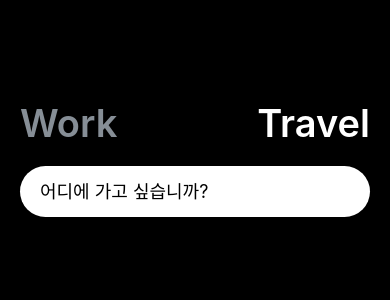
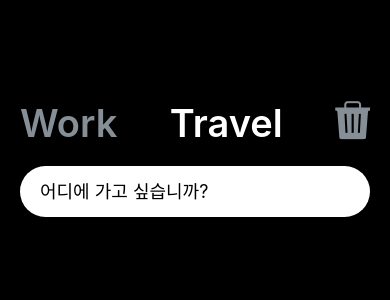
Before and after one commit to Largopie/react-native-basic-2, a React Native app: screen / in a window 390 px wide. Shown: the top 300 px of the page. Built offline with nearby package versions, Linux system fonts and the light colour scheme.

Commit message:
feat: 전체 삭제 기능 구현

```diff
--- a/App.js
+++ b/App.js
@@ -40,7 +40,6 @@ export default function App() {
 
   const loadToDo = async () => {
     const toDos = await AsyncStorage.getItem(TODOS_KEY);
-    console.log(JSON.parse(toDos));
     setToDos(toDos ? JSON.parse(toDos) : {});
   };
 
@@ -84,6 +83,8 @@ export default function App() {
     await saveToDo(newToDos);
   };
 
+  console.log(toDos);
+
   const deleteToDo = async (key) => {
     Alert.alert('Delete To Do', 'Are you Sure?', [
       { text: 'Cancel' },
@@ -109,12 +110,20 @@ export default function App() {
     setToDos(newToDos);
   };
 
+  const clearAll = () => {
+    Alert.alert('Clear All', 'Are You Sure?', [
+      {text: 'Cancel'},
+      {text: 'Clear', style: 'destructive', onPress: async () => {
+        await AsyncStorage.clear();
+        setToDos({});
+      }}
+    ])
+  }
+
   useEffect(() => {
     loadToDo();
     loadWorkingState();
   }, []);
-
-  console.log(toDos);
 
   return (
     <View style={styles.container}>
@@ -125,6 +134,11 @@ export default function App() {
         </TouchableOpacity>
         <TouchableOpacity onPress={() => travel(false)}>
           <Text style={{ ...styles.btnText, color: !working ? 'white' : theme.grey }}>Travel</Text>
+        </TouchableOpacity>
+        <TouchableOpacity hitSlop={10} onPress={clearAll}>
+          <Text>
+            <Fontisto name='trash' size={38} color={theme.grey} />
+          </Text>
         </TouchableOpacity>
       </View>
       <TextInput
```
